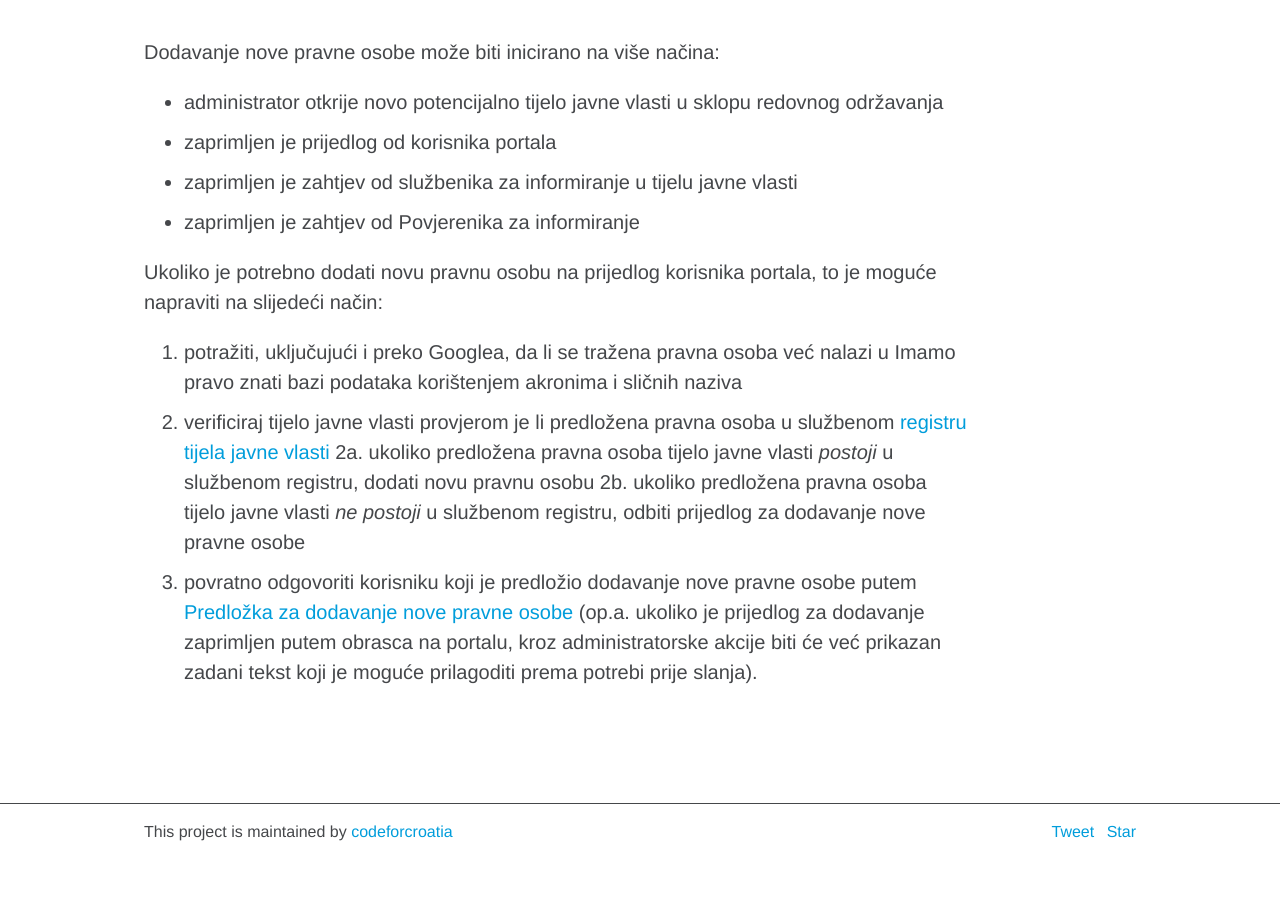
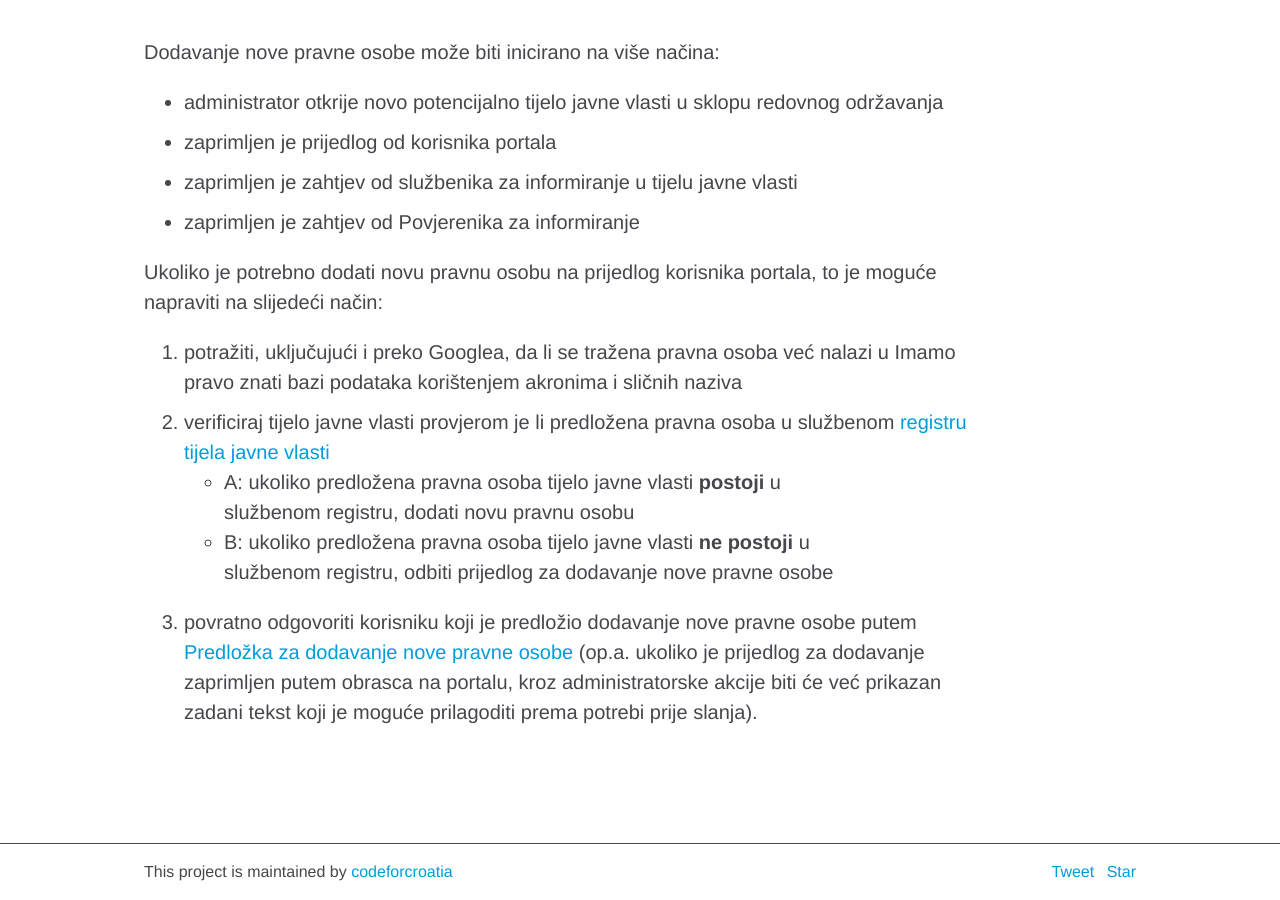
Before and after one commit to schlos/imamopravoznati-admin, a Jekyll site: the page built from _posts/2019-05-26-kako-dodati-novu-pravnu-osobu.md, in a window 1280 px wide and 900 px high, scrolled down 591 px. Built offline with Jekyll 4.4.1, drawn with Linux system fonts in a browser that asks for light colours; comment, search, counter and statistics services are not loaded; before the commit the page ends 1451 px from its top, so only the background shows below that.

Commit message:
fix list

```diff
--- a/_posts/2019-05-26-kako-dodati-novu-pravnu-osobu.md
+++ b/_posts/2019-05-26-kako-dodati-novu-pravnu-osobu.md
@@ -14,8 +14,8 @@ Dodavanje nove pravne osobe može biti inicirano na više načina:
 Ukoliko je potrebno dodati novu pravnu osobu na prijedlog korisnika portala, to je moguće napraviti na slijedeći način:
 1. potražiti, uključujući i preko Googlea, da li se tražena pravna osoba već nalazi u {{ site.portal.name }} bazi podataka korištenjem akronima i sličnih naziva
 2. verificiraj tijelo javne vlasti provjerom je li predložena pravna osoba u službenom [registru tijela javne vlasti][TJV]
-2a. ukoliko predložena pravna osoba tijelo javne vlasti *postoji* u službenom registru, dodati novu pravnu osobu
-2b. ukoliko predložena pravna osoba tijelo javne vlasti *ne postoji* u službenom registru, odbiti prijedlog za dodavanje nove pravne osobe
+- A: ukoliko predložena pravna osoba tijelo javne vlasti **postoji** u službenom registru, dodati novu pravnu osobu
+- B: ukoliko predložena pravna osoba tijelo javne vlasti **ne postoji** u službenom registru, odbiti prijedlog za dodavanje nove pravne osobe
 3. povratno odgovoriti korisniku koji je predložio dodavanje nove pravne osobe putem [Predložka za dodavanje nove pravne osobe][add-new-template] (op.a. ukoliko je prijedlog za dodavanje zaprimljen putem obrasca na portalu, kroz administratorske akcije biti će već prikazan zadani tekst koji je moguće prilagoditi prema potrebi prije slanja).
 
 [TJV]:                https://tjv.pristupinfo.hr
```
